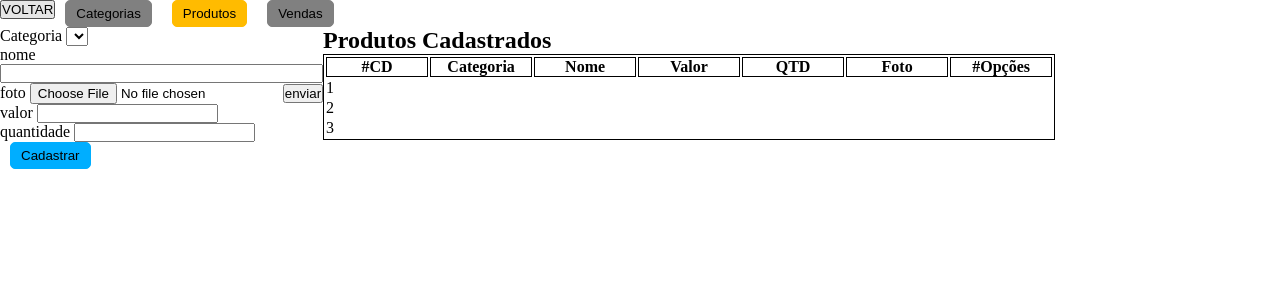
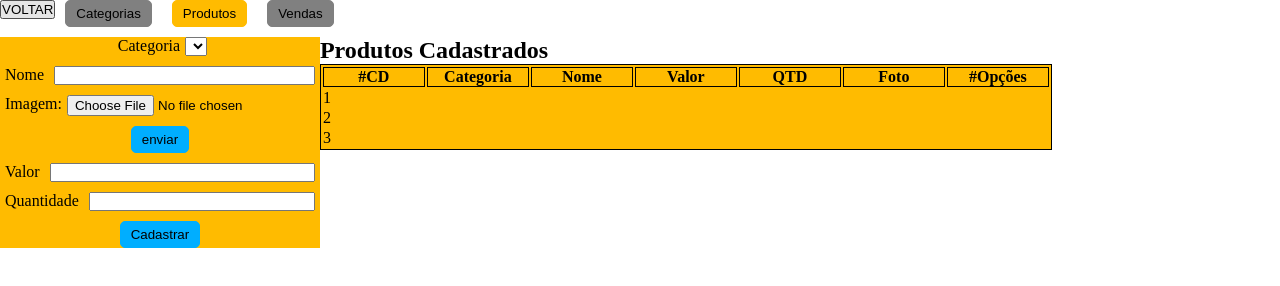
Before and after one commit to MaykonRO/MaykonRO.github.io, a plain HTML site: page view/produtos.html in a window 1280 px wide. Drawn offline with Linux system fonts and the light colour scheme.

Commit message:
edição na tela de produtos

```diff
--- a/css/style.css
+++ b/css/style.css
@@ -165,6 +165,17 @@ table,th{
 
 /* fim da pagina vendas */
 
+/* pagina de produtos */
+
+    .tabela{
+        background-color: #ffbb00;
+    }
+
+    .cadastrar{
+        background-color: #ffbb00;
+    }
+/* fim da pagina de produtos*/
+
 /* Casses genéricas */
 
 .inline{
@@ -186,7 +197,15 @@ table,th{
     padding-bottom: 10px;
 }
 
+.marg05l{
+    margin: 0 5px;
+}
+
 .espaco-entre{
     display: flex;
     justify-content: space-around;
 }
+
+.input-size{
+    width: 100%;
+}
--- a/view/produtos.html
+++ b/view/produtos.html
@@ -7,7 +7,7 @@
     <link rel="stylesheet" href="../css/style.css">
 </head>
 <body>
-    <div class="botoes-topo inline">
+    <div class="botoes-topo inline pad10d">
         <div >
             <button type="button" class="bt-voltar" onclick="location.href='index.html'">VOLTAR</button>
         </div>
@@ -27,33 +27,47 @@
     <div class="inline">
         <div class="cadastrar">
             <form action="" method="get">
-                <div>
-                    <label for="">Categoria</label>
-                    <select name="" id=""></select>
+                <div class="column ">
+                    <div class="center pad10d">
+                        <label for="" class="marg05l">Categoria</label>
+                        <select name="" id=""></select>
+                    </div>
+                    <div class="center pad10d">
+                        <label for="categoria" class="marg05l">Nome</label>
+                        <input type="text" name="cad_nome" id="nome" class="input-size marg05l"/>
+                    </div>
+
                 </div>
                 <div class="column">
-                    <label for="categoria">nome</label>
-                    <input type="text" name="cad_nome" id="nome">
+                    <div class="inline center pad10d">
+                        <label for="" class="marg05l" class="marg05l">Imagem: </label>
+                        <input type="file" class="">
+
+                    </div>
+                    <div class="center pad10d bt-">
+                        <button class="bt-cadastrar">enviar</button>
+
+                    </div>
                 </div>
-                <div>
-                    <label for="">foto</label>
-                    <input type="file"><button>enviar</button>
+
+                <div class="column pad10d">
+                    <div class="center pad10d">
+                        <label for="" class="marg05l">Valor</label>
+                        <input type="number" name="" id="" class="marg05l input-size"/>
+                    </div>
+                    <div class="center">
+                        <label for="" class="marg05l">Quantidade</label>
+                        <input type="number" name="" id="" class="marg05l input-size"/>
+                    </div>
                 </div>
-                <div>
-                    <label for="">valor</label>
-                    <input type="number" name="" id="">
-                </div>
-                <div>
-                    <label for="">quantidade</label>
-                    <input type="number" name="" id="">
-                </div>
-                <div>
+
+                <div class="center">
                     <input type="submit" value="Cadastrar" class="bt-cadastrar">
                 </div>
             </form>
         </div> <!--  -->
-        <div class="tabela">
-            <table>
+        <div>
+            <table class="tabela">
                 <h2>Produtos Cadastrados</h2>
                 <tr>
                     <th>#CD</th>
```
